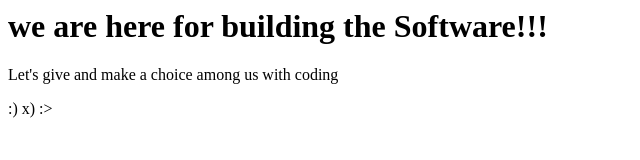
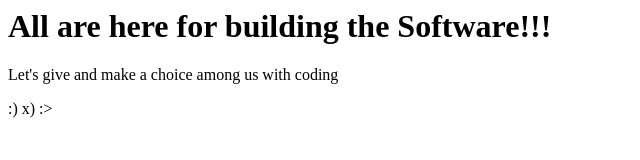
Before and after one commit to SANDp05/iamglad-repository, a plain HTML site: page index.html in a window 1280 px wide. Shown: the whole page, without its empty margins (0-640 px from the left). Drawn offline with Linux system fonts and the light colour scheme.

Commit message:
all new index.html

```diff
--- a/index.html
+++ b/index.html
@@ -3,7 +3,7 @@
 <Title>Sansu GitHub</title>
 </Head>
 <Body>
-<h1>we are here for building the Software!!!</h1>
+<h1>All are here for building the Software!!!</h1>
 <p>Let's give and make a choice among us with coding</p>
 <p>:) x) :></p>
 </Body>
```
